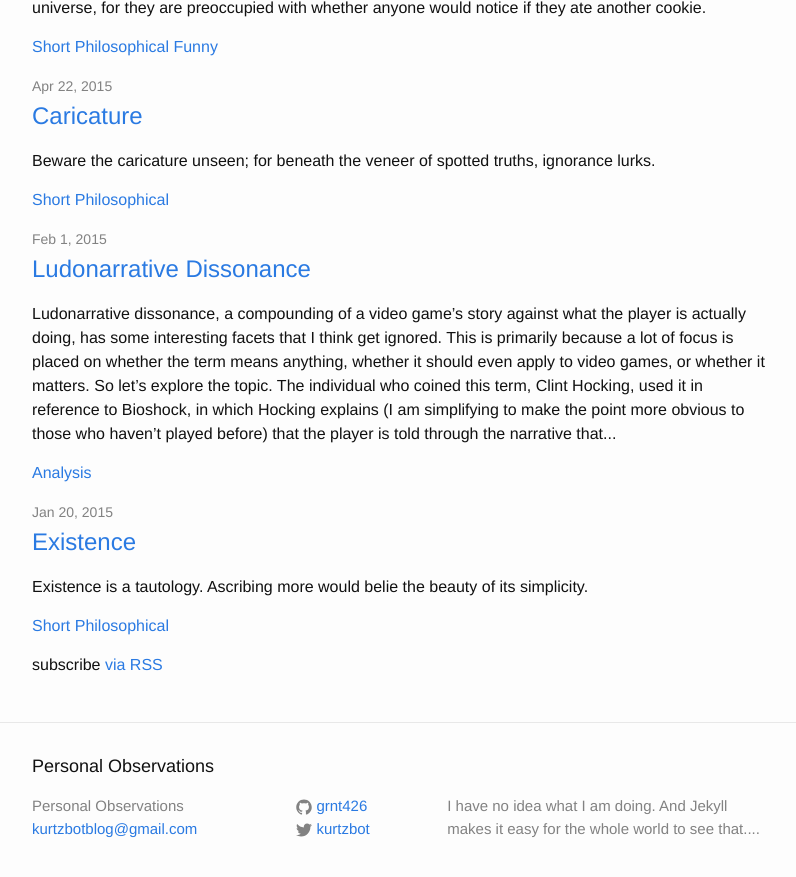
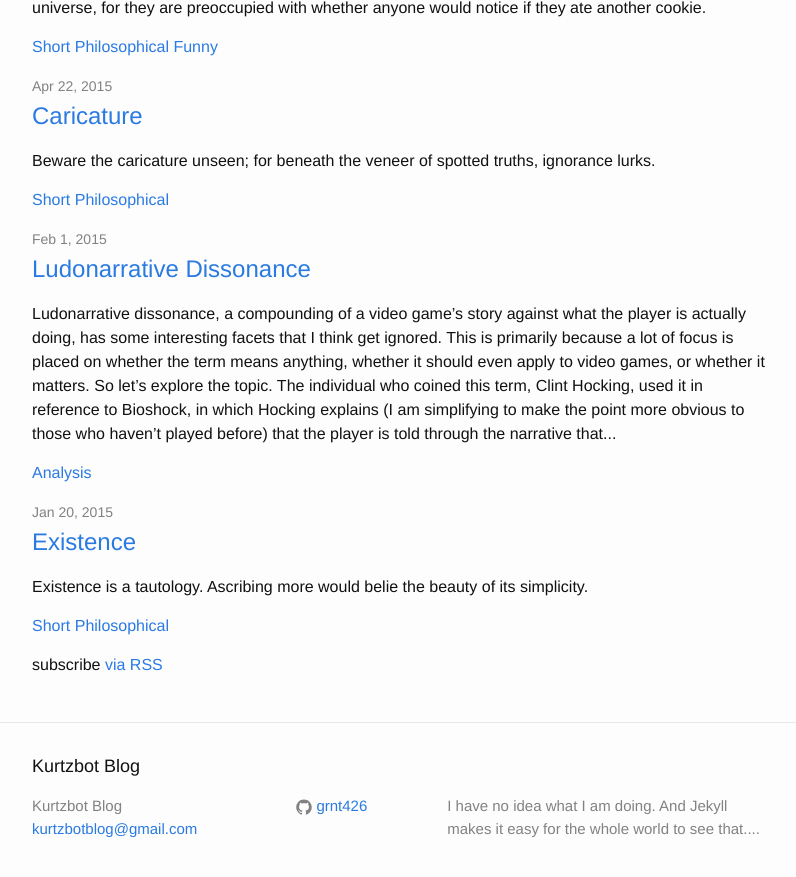
Before and after one commit to grnt426/grnt426.github.io, a Jekyll site: the page built from index.html, in a window 1280 px wide and 900 px high, scrolled down 5763 px. Shown: the top 877 px of the window, without its empty margins (238-1034 px from the left). Built offline with Jekyll 4.4.1, drawn with Linux system fonts in a browser that asks for light colours; some of the changed text lies outside the part shown.

```diff
--- a/_config.yml
+++ b/_config.yml
@@ -6,13 +6,12 @@
 # 'jekyll serve'. If you change this file, please restart the server process.
 
 # Site settings
-title: Personal Observations
+title: Kurtzbot Blog
 email: kurtzbotblog@gmail.com
 description:
   I have no idea what I am doing. And Jekyll makes it easy for the whole world to see that....
 baseurl: "" # the subpath of your site, e.g. /blog
 url: "https://grnt426.github.io" # the base hostname & protocol for your site
-twitter_username: kurtzbot
 github_username:  grnt426
 
 # Build settings
```
